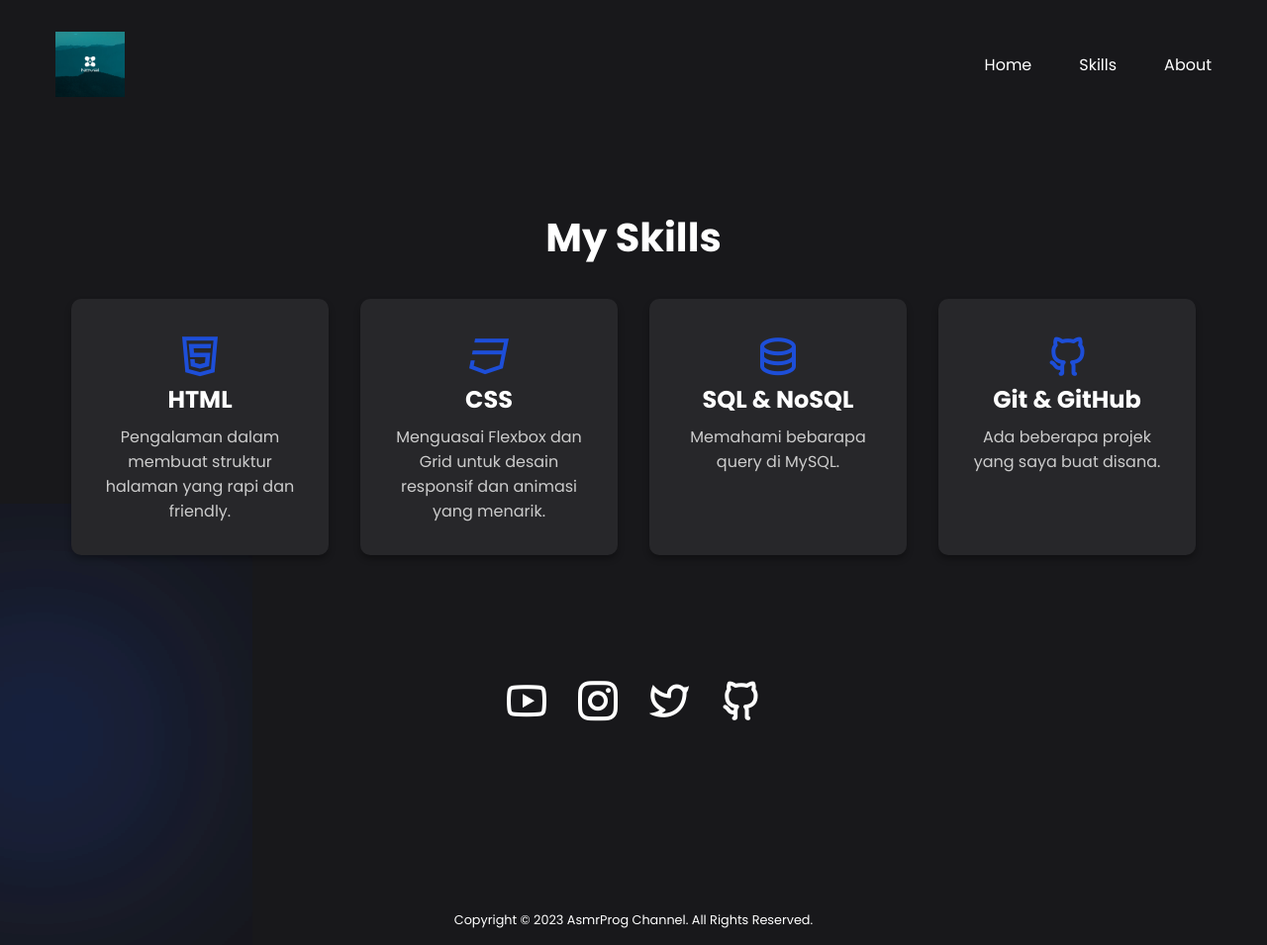
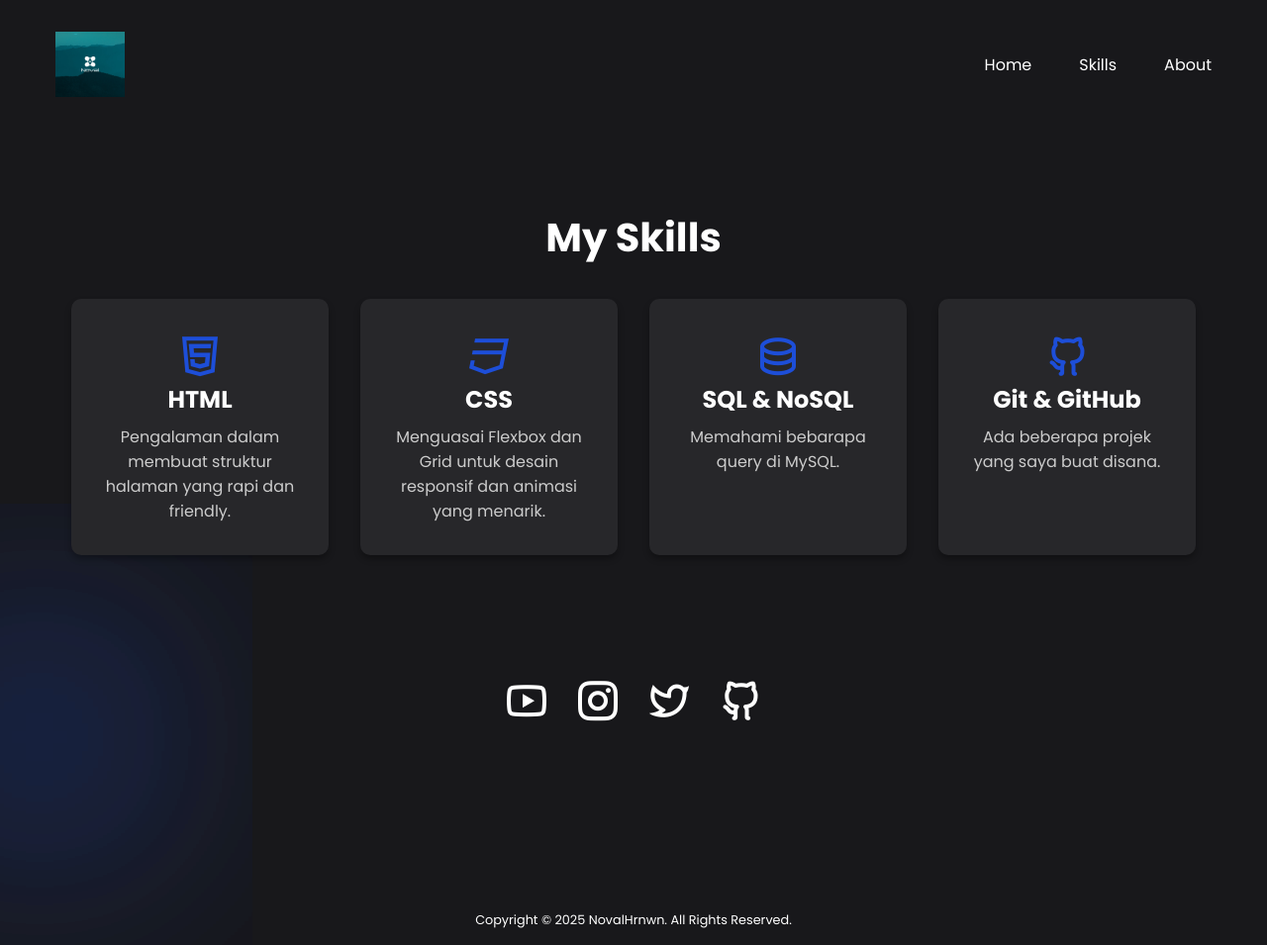
Before and after one commit to NovalHrnwn/Webporto, a plain HTML site: page skills.html in a window 1280 px wide. Shown: the whole page at 99% size. Drawn offline with nearby package versions, Linux system fonts and the light colour scheme; a script that the page names is missing.

Commit message:
Update skills.html

```diff
--- a/skills.html
+++ b/skills.html
@@ -142,7 +142,7 @@ footer .socials {
     </footer>
 
     <div class="copyright">
-        Copyright © 2023 AsmrProg Channel. All Rights Reserved.
+        Copyright © 2025 NovalHrnwn. All Rights Reserved.
     </div>
     <script src="script.js"></script>
 </body>
```
